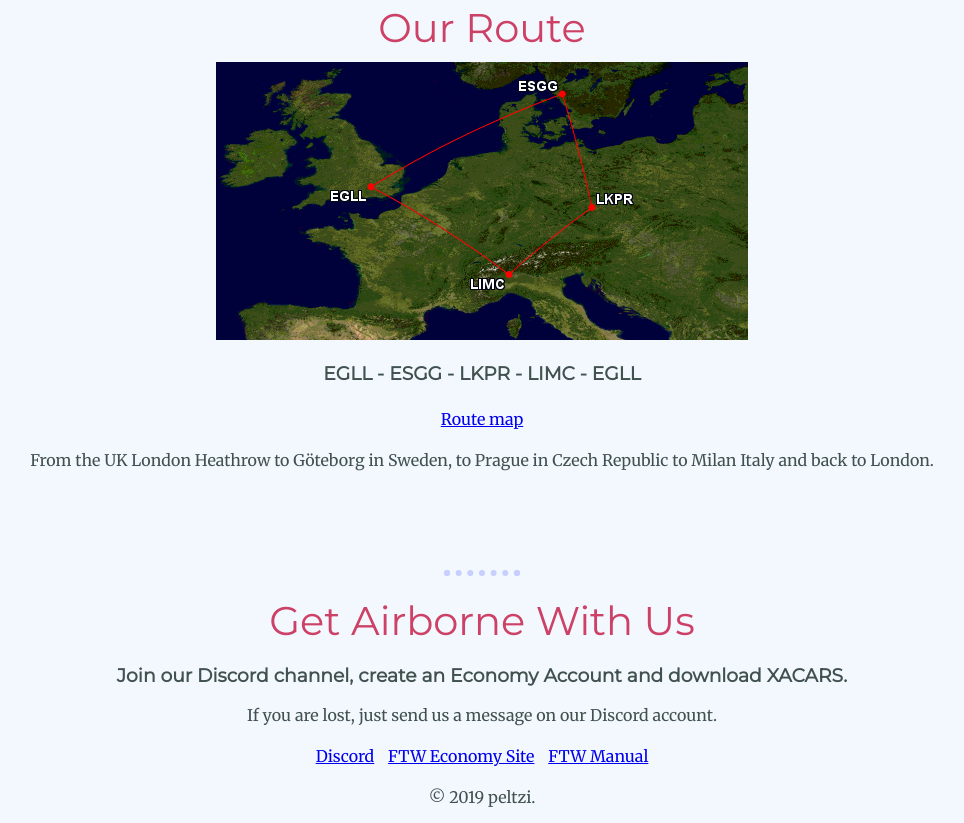
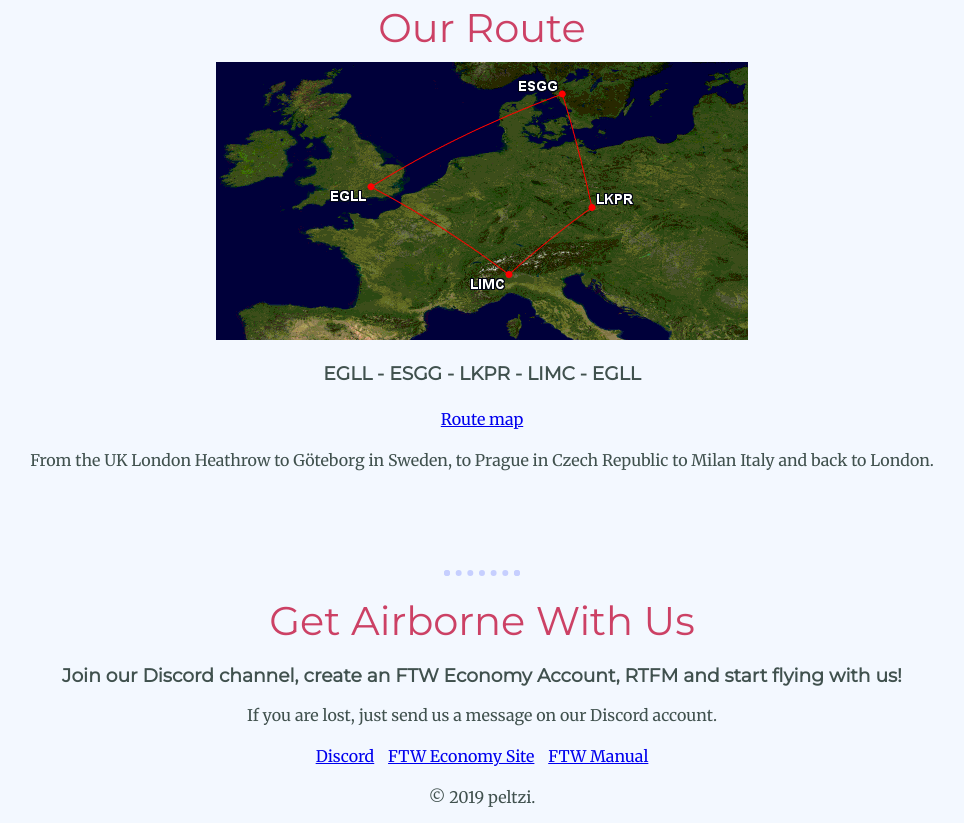
Before and after one commit to pel7zi/pel7zi.github.io, a plain HTML site: page index.html in a window 1280 px wide. Shown: the part 3557-4380 px from the top of the page, without its empty margins (158-1122 px from the left). Drawn offline with Linux system fonts and the light colour scheme.

Commit message:
text updates

```diff
--- a/index.html
+++ b/index.html
@@ -65,7 +65,7 @@
       <hr>
       <div class="contact-me">
         <h2>Get Airborne With Us</h2>
-        <h3>Join our Discord channel, create an Economy Account and download XACARS.</h3>
+        <h3>Join our Discord channel, create an FTW Economy Account, RTFM and start flying with us!</h3>
         <p>If you are lost, just send us a message on our Discord account.</p>
 
       </div>
```
